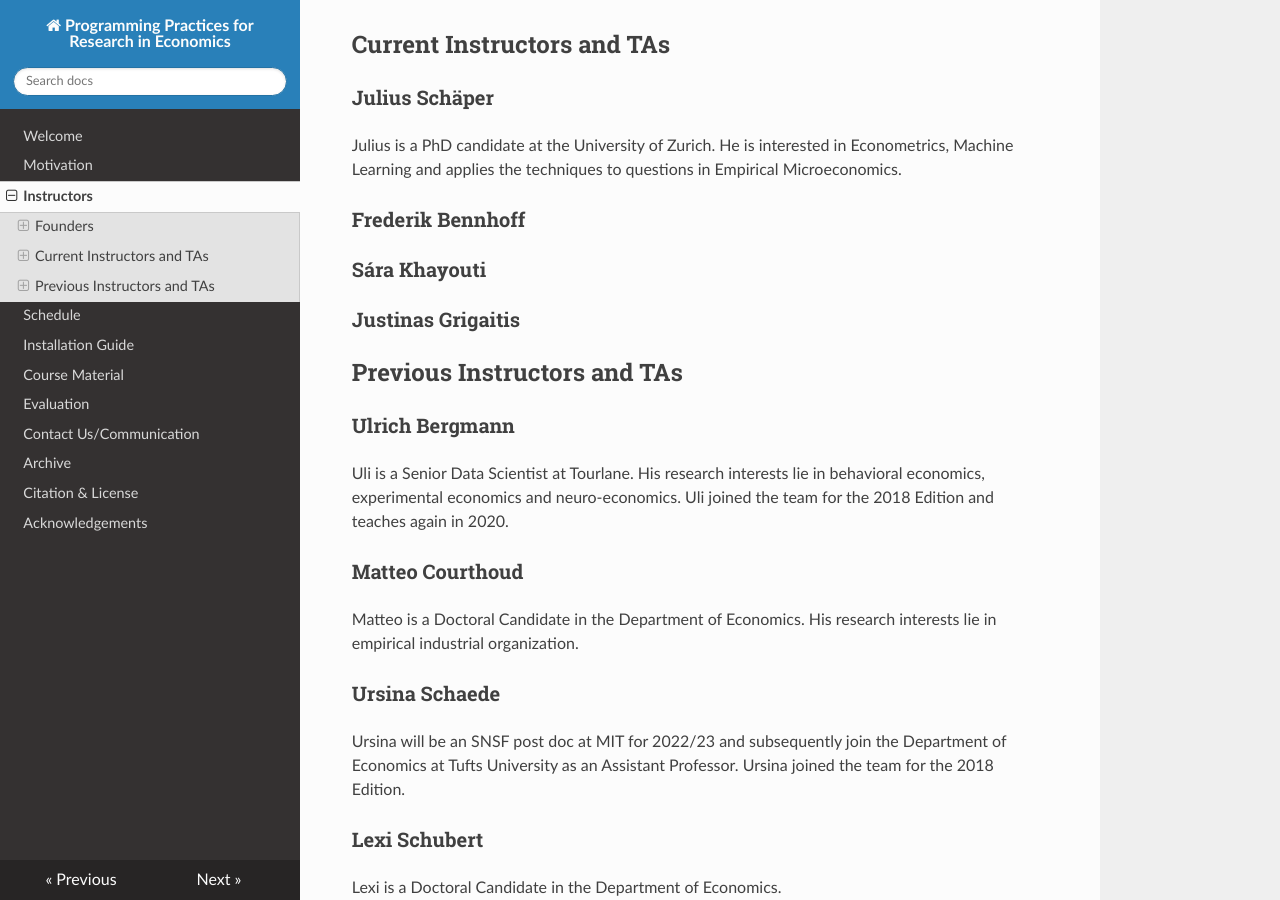
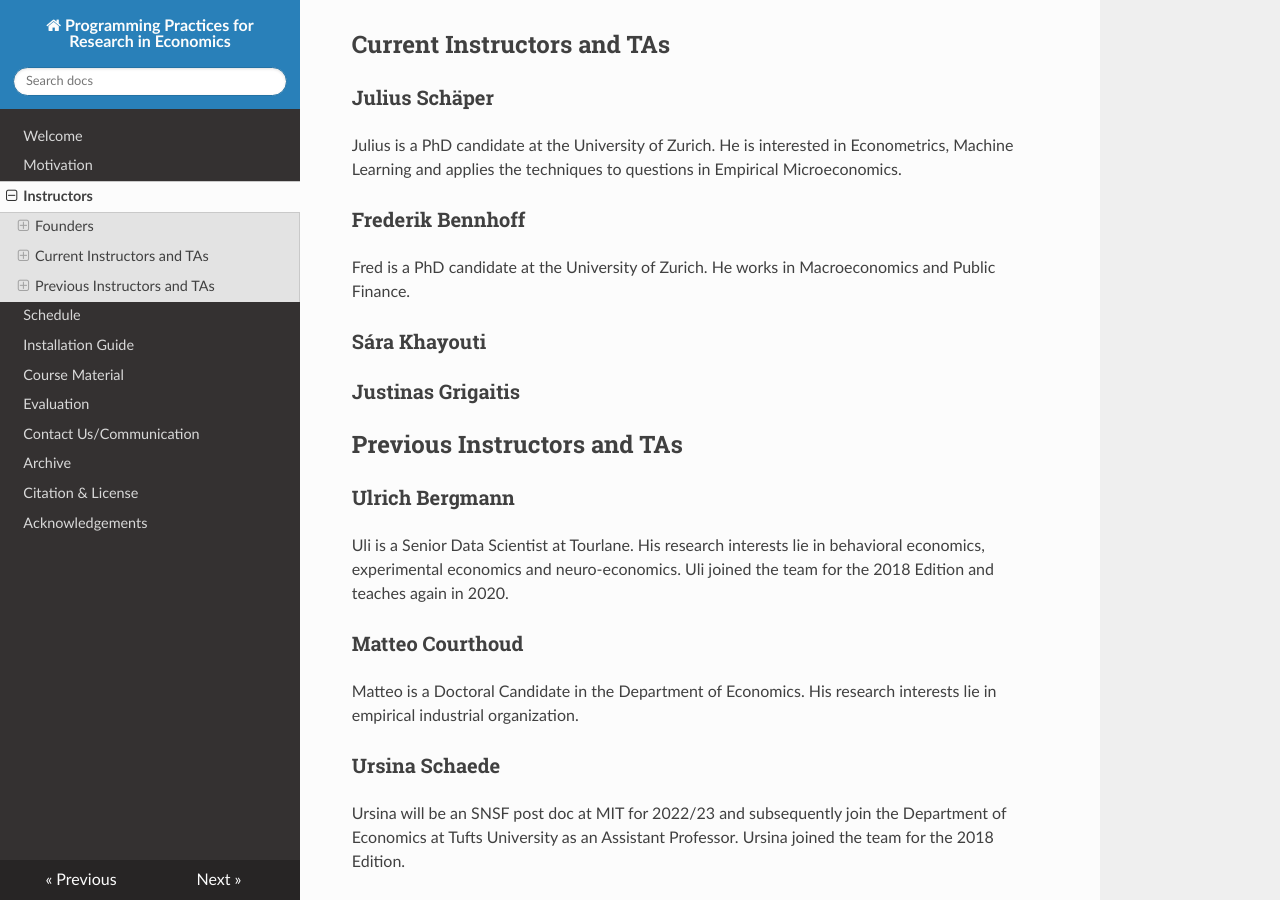
Before and after one commit to pp4rs/pp4rs.github.io, an MkDocs documentation site: the page built from docs/instructors.md, in a window 1280 px wide and 900 px high, scrolled down 892 px. Built offline with MkDocs 1.6.1, drawn with Linux system fonts in a browser that asks for light colours; nearby versions of some CDN libraries.

Commit message:
Update instructors.md (Frederik Bennhoff)

```diff
--- a/docs/instructors.md
+++ b/docs/instructors.md
@@ -27,6 +27,8 @@ Max is a postdoctoral Fellow at Harvard University with Joseph Henrich’s Cultu
 Julius is a PhD candidate at the University of Zurich. He is interested in Econometrics, Machine Learning and applies the techniques to questions in Empirical Microeconomics.
 
 ### Frederik Bennhoff
+
+Fred is a PhD candidate at the University of Zurich. He works in Macroeconomics and Public Finance.
 
 ### Sára Khayouti
 
```
